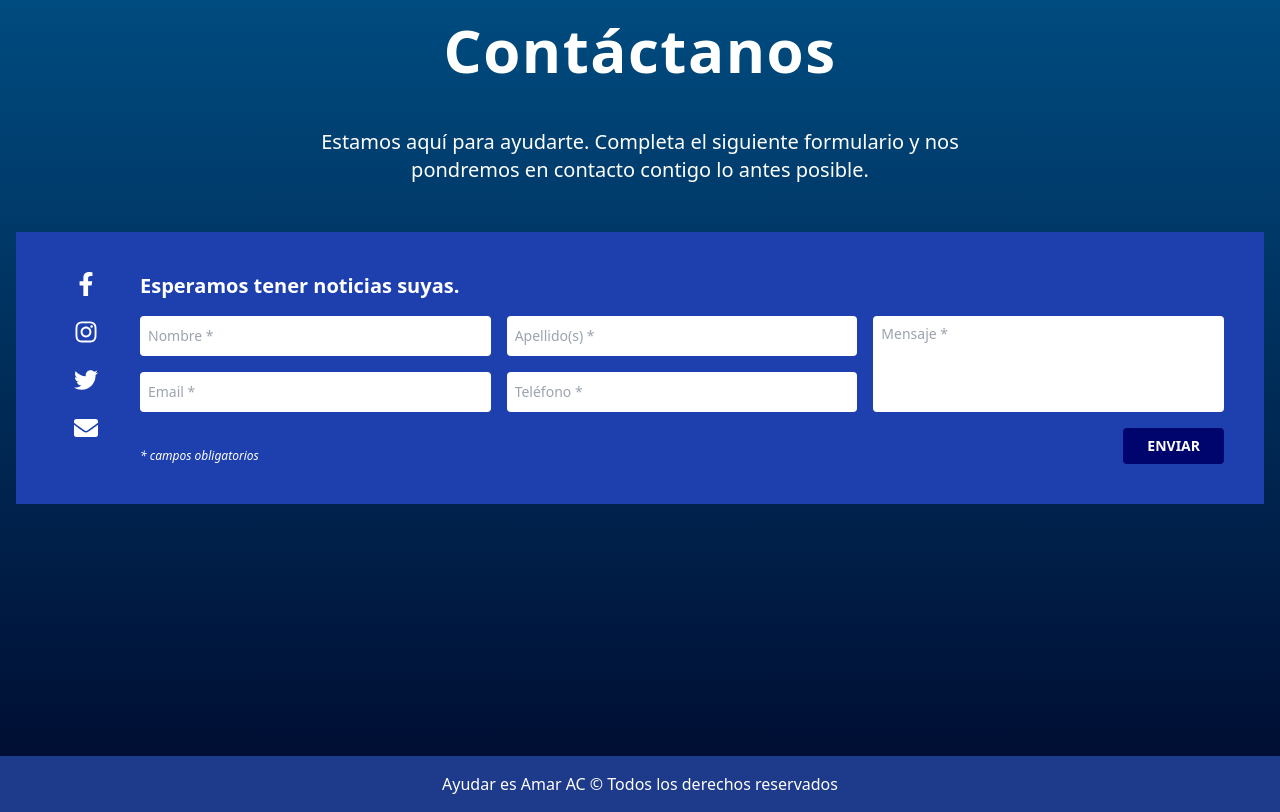
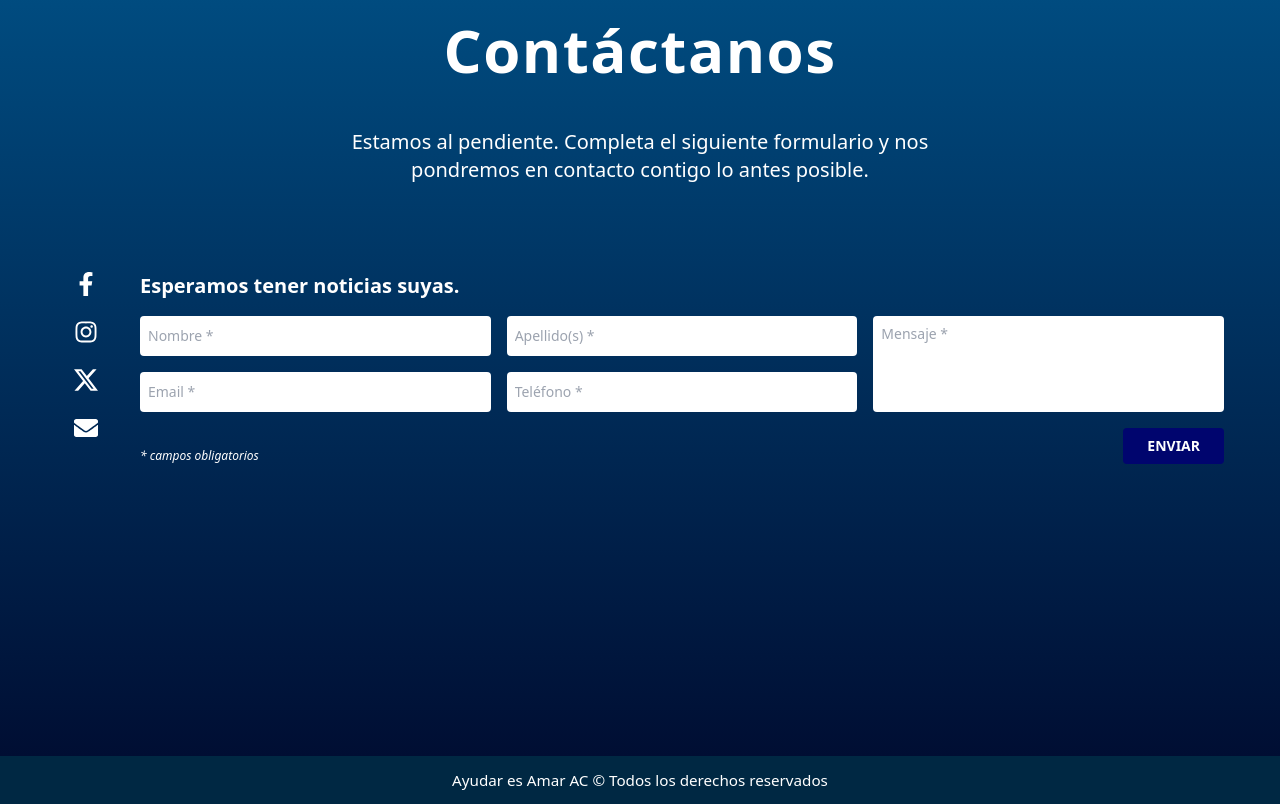
Before and after one commit to Raul-dd/Organization, a React (Vite) app: page /contacto in a window 1280 px wide. Shown: the part 180-992 px from the top of the page. Built offline with nearby package versions, Linux system fonts and the light colour scheme.

Commit message:
FrontEnd listo

```diff
--- a/src/components/ContactForm.jsx
+++ b/src/components/ContactForm.jsx
@@ -1,11 +1,19 @@
-import { FaFacebookF, FaInstagram, FaTwitter, FaEnvelope } from "react-icons/fa";
+import { FaFacebookF, FaInstagram, FaEnvelope } from "react-icons/fa";
+import { SiX } from "react-icons/si";
+import { useLocation } from "react-router-dom";
 
 const inputStyle =
   "p-2 rounded text-black focus:outline-none focus:ring-2 focus:ring-blue-400 focus:border-transparent transition duration-300 ease-in-out";
 
 const ContactForm = () => {
+  const location = useLocation();
+  const isContactoPage = location.pathname === "/contacto";
+
   return (
-    <section className="bg-blue-800 py-10 px-6" style={{ minHeight: "auto" }}>
+    <section
+      className={`${isContactoPage ? "bg-transparent" : "bg-[#004F84]"} py-10 px-6`}
+      style={{ minHeight: "auto" }}
+    >
       <div
         data-aos="fade-up"
         className="max-w-7xl mx-auto px-4 transition-all duration-500"
@@ -15,15 +23,37 @@ const ContactForm = () => {
         <div className="hidden lg:grid grid-cols-[60px_1fr] gap-6 items-start">
           {/* Íconos laterales */}
           <div className="flex flex-col gap-6 items-center text-white text-2xl">
+            <a
+              href="https://www.facebook.com/ayudaresamarac"
+              target="_blank"
+              rel="noopener noreferrer"
+            >
               <FaFacebookF />
+            </a>
+            <a
+              href="https://www.instagram.com/ayudaresamarac"
+              target="_blank"
+              rel="noopener noreferrer"
+            >
               <FaInstagram />
-            <FaTwitter />
+            </a>
+            <a
+              href="https://x.com/AyudaresAmarAC"
+              target="_blank"
+              rel="noopener noreferrer"
+            >
+              <SiX />
+            </a>
+            <a href="mailto:zdiaz7521@gmail.com">
               <FaEnvelope />
+            </a>
           </div>
 
           {/* Formulario */}
           <div className="w-full">
-            <h2 className="text-white font-bold mb-4 text-xl">Esperamos tener noticias suyas.</h2>
+            <h2 className="text-white font-bold mb-4 text-xl">
+              Esperamos tener noticias suyas.
+            </h2>
             <form className="grid grid-cols-1 lg:grid-cols-3 gap-4 text-sm">
               <input
                 type="text"
@@ -71,7 +101,9 @@ const ContactForm = () => {
 
         {/* Mobile */}
         <div className="lg:hidden">
-          <h2 className="text-white font-bold mb-4 text-xl">Esperamos tener noticias suyas.</h2>
+          <h2 className="text-white font-bold mb-4 text-xl">
+            Esperamos tener noticias suyas.
+          </h2>
           <form className="grid grid-cols-2 gap-4 text-sm">
             {/* Columna izquierda */}
             <div className="flex flex-col gap-4">
@@ -122,10 +154,30 @@ const ContactForm = () => {
 
           {/* Redes sociales debajo en móvil */}
           <div className="flex justify-end gap-6 mt-8 text-white text-2xl pr-4">
+            <a
+              href="https://www.facebook.com/ayudaresamarac"
+              target="_blank"
+              rel="noopener noreferrer"
+            >
               <FaFacebookF />
+            </a>
+            <a
+              href="https://www.instagram.com/ayudaresamarac"
+              target="_blank"
+              rel="noopener noreferrer"
+            >
               <FaInstagram />
-            <FaTwitter />
+            </a>
+            <a
+              href="https://x.com/AyudaresAmarAC"
+              target="_blank"
+              rel="noopener noreferrer"
+            >
+              <SiX />
+            </a>
+            <a href="mailto:zdiaz7521@gmail.com">
               <FaEnvelope />
+            </a>
           </div>
         </div>
       </div>
--- a/src/components/Footer.jsx
+++ b/src/components/Footer.jsx
@@ -1,9 +1,12 @@
 const Footer = () => {
   return (
-    <footer className="bg-blue-900 text-white py-4 text-center">
-      <p>Ayudar es Amar AC © Todos los derechos reservados</p>
+    <footer className="bg-[#002843] text-white py-4 text-center px-4">
+      <p className="text-base sm:text-sm md:text-xs lg:text-[0.95rem] max-w-screen-xl mx-auto">
+  Ayudar es Amar AC © Todos los derechos reservados
+</p>
+
     </footer>
   );
 };
 
-export default Footer;
+export default Footer; // 👈 ESTA LÍNEA ES CLAVE
--- a/src/pages/ComoAyudar.jsx
+++ b/src/pages/ComoAyudar.jsx
@@ -46,13 +46,13 @@ function ComoAyudar() {
 
         <ul className="list-disc list-inside space-y-2 pl-4">
           <li>
-            <strong>1.-</strong> Económicamente.
+            <strong></strong> Económicamente.
           </li>
           <li>
-            <strong>2.-</strong> Con artículos de primera necesidad tales como alimentos no perecederos, útiles escolares y ropa en buen estado, etc.
+            <strong></strong> Con artículos de primera necesidad tales como alimentos no perecederos, útiles escolares y ropa en buen estado, etc.
           </li>
           <li>
-            <strong>3.-</strong> Únete a nosotros y participa. Ayúdanos en esta labor que será de gran satisfacción para ti. Brindar apoyo a los que lo necesitan te hará recibir el cariño de estas personas, en quienes lograrás un futuro mejor.
+            <strong></strong> Únete a nosotros y participa. Ayúdanos en esta labor que será de gran satisfacción para ti. Brindar apoyo a los que lo necesitan te hará recibir el cariño de estas personas, en quienes lograrás un futuro mejor.
           </li>
         </ul>
 
--- a/src/pages/Contacto.jsx
+++ b/src/pages/Contacto.jsx
@@ -42,7 +42,7 @@ function Contacto() {
         data-aos="fade-up"
         className="text-center max-w-2xl mx-auto text-lg sm:text-xl mb-12 opacity-90"
       >
-        Estamos aquí para ayudarte. Completa el siguiente formulario y nos pondremos en contacto contigo lo antes posible.
+        Estamos al pendiente. Completa el siguiente formulario y nos pondremos en contacto contigo lo antes posible.
       </p>
 
       {/* Formulario */}
```
Lines whose indentation alone changed are shown as unchanged.
